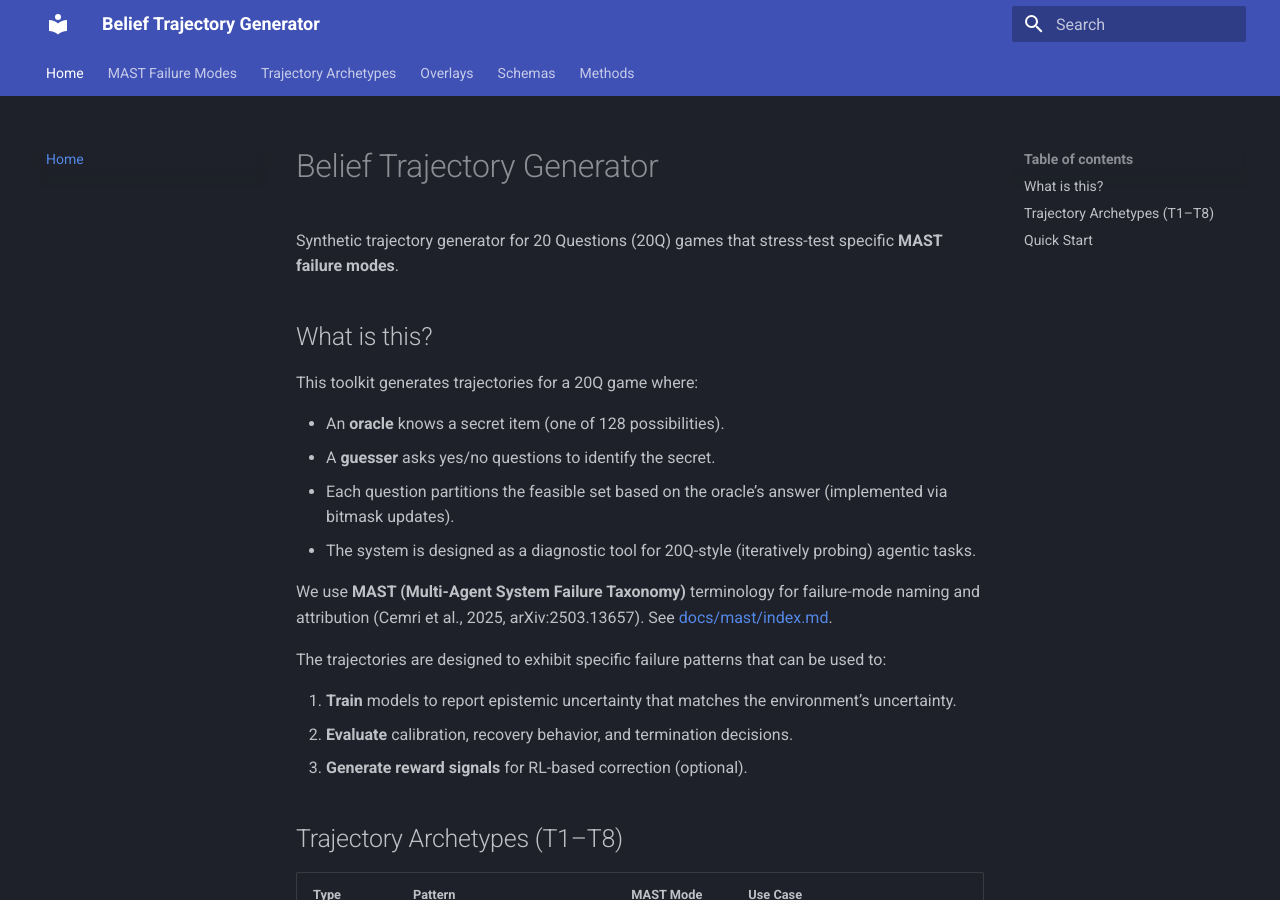
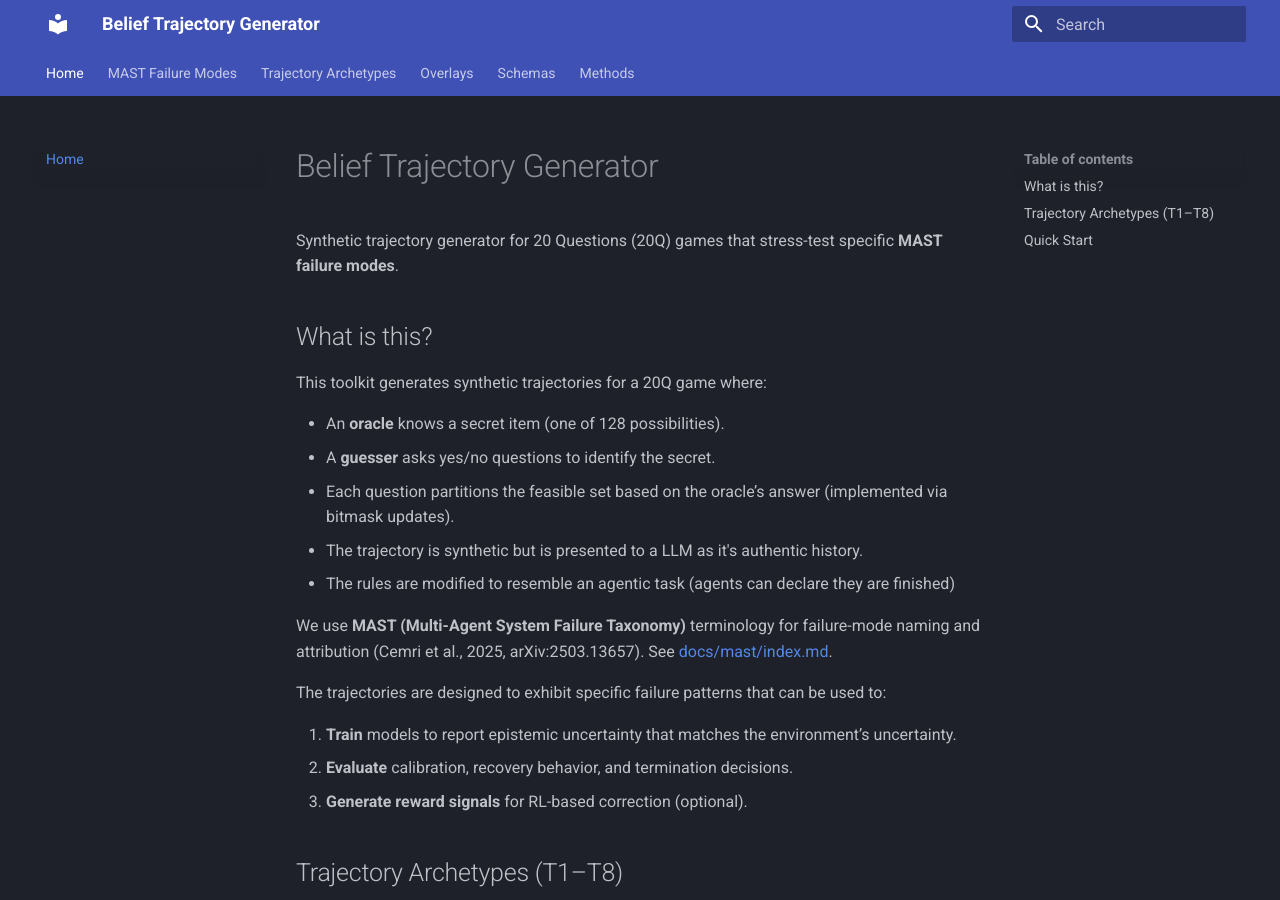
Before and after one commit to meadowlark-bradsher/belief-trajectory, an MkDocs documentation site: the page built from docs/index.md, in a window 1280 px wide and 900 px high. Built offline with MkDocs 1.6.1 and Material for MkDocs 9.7.7, drawn with Linux system fonts in a browser that asks for light colours.

Commit message:
wording change

```diff
--- a/docs/index.md
+++ b/docs/index.md
@@ -4,12 +4,13 @@ Synthetic trajectory generator for 20 Questions (20Q) games that stress-test spe
 
 ## What is this?
 
-This toolkit generates trajectories for a 20Q game where:
+This toolkit generates synthetic trajectories for a 20Q game where:
 
 - An **oracle** knows a secret item (one of 128 possibilities).
 - A **guesser** asks yes/no questions to identify the secret.
 - Each question partitions the feasible set based on the oracle’s answer (implemented via bitmask updates).
-- The system is designed as a diagnostic tool for 20Q-style (iteratively probing) agentic tasks.
+- The trajectory is synthetic but is presented to a LLM as it's authentic history.
+- The rules are modified to resemble an agentic task (agents can declare they are finished)
 
 We use **MAST (Multi-Agent System Failure Taxonomy)** terminology for failure-mode naming and attribution (Cemri et al., 2025, arXiv:2503.13657). See [docs/mast/index.md](mast/index.md).
 
```
